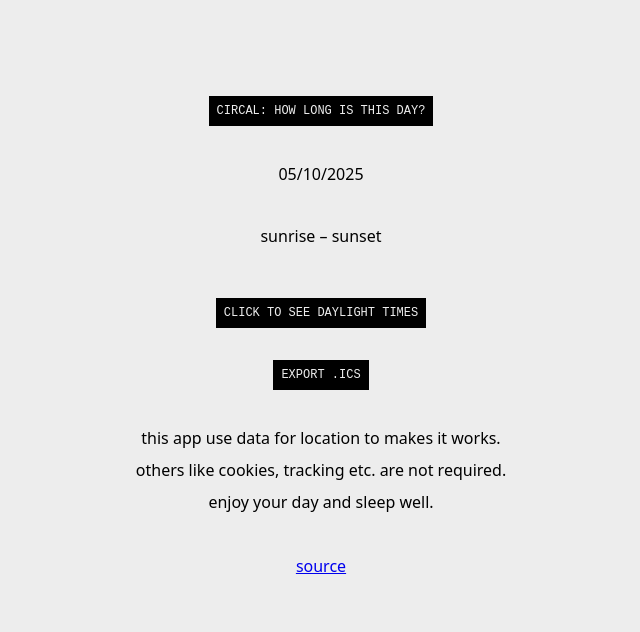
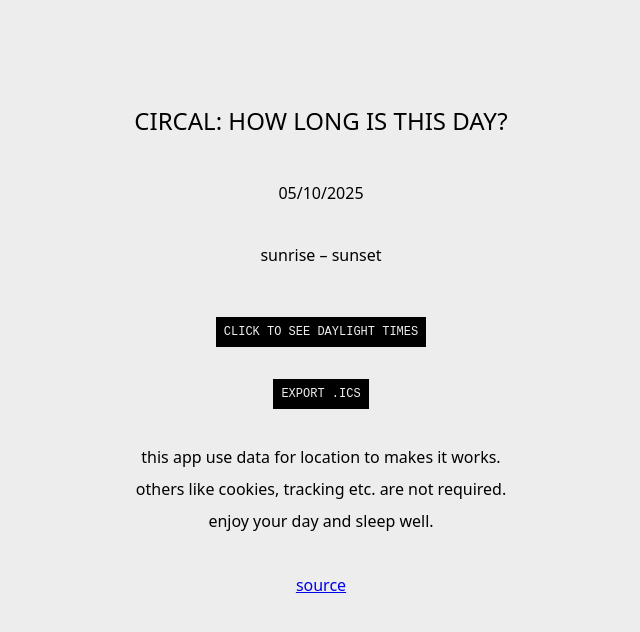
Before and after one commit to ja-svoboda/cirCal, a website: page index.html in a window 1280 px wide. Shown: the whole page, without its empty margins (319-959 px from the left). Drawn offline with Linux system fonts and the light colour scheme.

Commit message:
css update

```diff
--- a/styles/main.css
+++ b/styles/main.css
@@ -64,14 +64,14 @@ button {
 }
 
 h1 {
-    font-size: 0.75rem;
+    font-size: 1.5rem;
     font-weight: var(--font-weight);
-    font-family: var(--font-monospace);
+
     text-transform: uppercase;
     padding: 0.5rem;
 
-    background-color: var(--black);
-    color: var(--light-grey);
+
+
     border: none;
 
     margin: 1rem;
```
